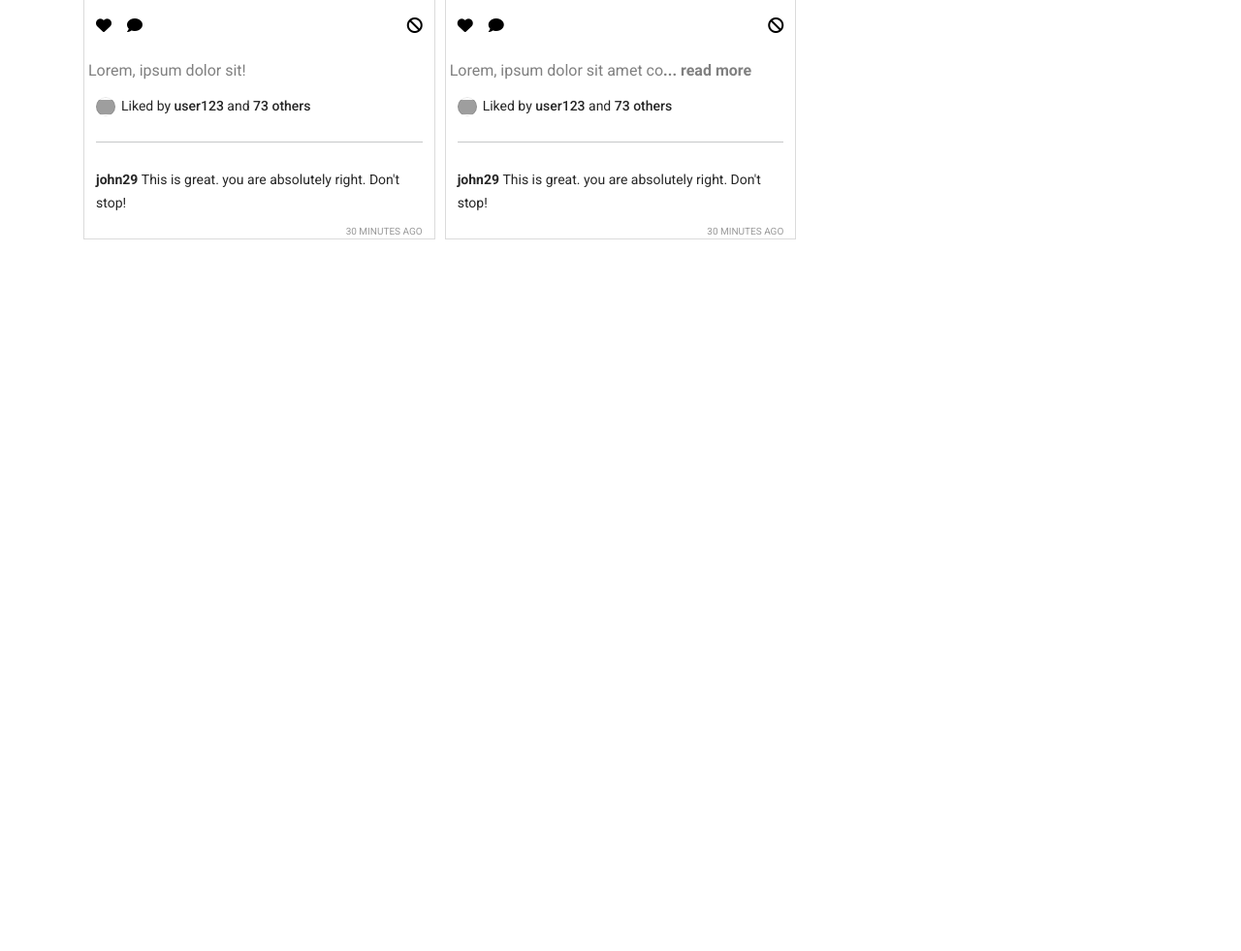
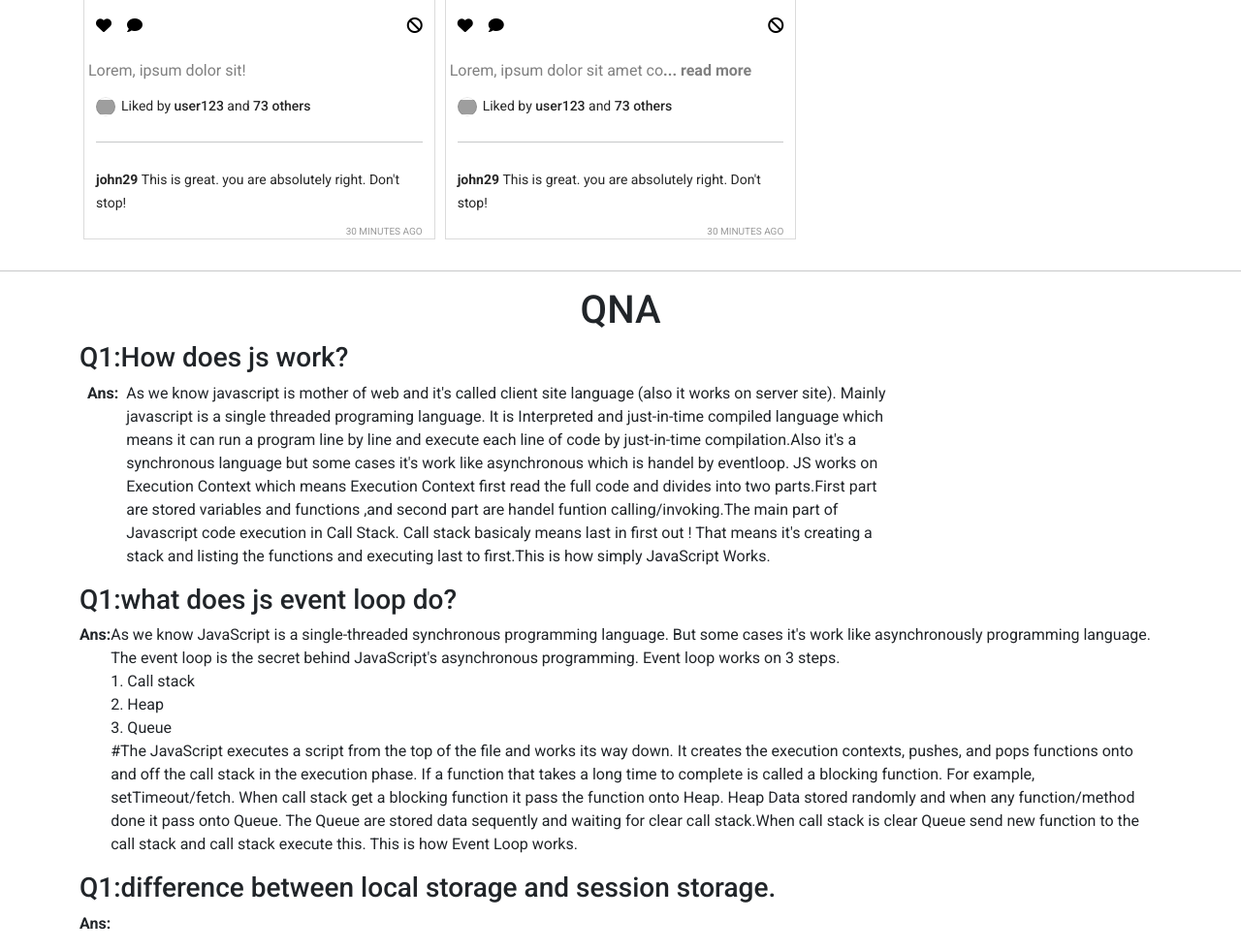
Before and after one commit to najmul009/insta-sohor, a plain HTML site: page index.html in a window 1280 px wide. Shown: the part 1285-2266 px from the top of the page at 97% size. Before the commit the page ends 1548 px from the top, so only its background shows below. Drawn offline with nearby package versions, Linux system fonts and the light colour scheme; grey boxes are pictures that could not be loaded.

Commit message:
QNA section done

```diff
--- a/index.html
+++ b/index.html
@@ -1,5 +1,6 @@
 <!DOCTYPE html>
 <html lang="en">
+
 <head>
     <meta charset="UTF-8" />
     <meta http-equiv="X-UA-Compatible" content="IE=edge" />
@@ -7,49 +8,28 @@
     <title>Insta-Sohor</title>
     <link rel="stylesheet" href="./css/style.css" />
     <!-- Latest compiled and minified CSS -->
-        <link
-            href="https://cdn.jsdelivr.net/npm/bootstrap@5.1.3/dist/css/bootstrap.min.css"
-            rel="stylesheet"
-            integrity="sha384-1BmE4kWBq78iYhFldvKuhfTAU6auU8tT94WrHftjDbrCEXSU1oBoqyl2QvZ6jIW3"
-            crossorigin="anonymous"
-        />
+    <link href="https://cdn.jsdelivr.net/npm/bootstrap@5.1.3/dist/css/bootstrap.min.css" rel="stylesheet"
+        integrity="sha384-1BmE4kWBq78iYhFldvKuhfTAU6auU8tT94WrHftjDbrCEXSU1oBoqyl2QvZ6jIW3" crossorigin="anonymous" />
 
     <!-- google Montserrat  font  -->
     <link rel="preconnect" href="https://fonts.googleapis.com" />
     <link rel="preconnect" href="https://fonts.gstatic.com" crossorigin />
-        <link
-            href="https://fonts.googleapis.com/css2?family=Montserrat:wght@300;400;500&display=swap"
-            rel="stylesheet"
-        />
-        <link
-            rel="stylesheet"
-            href="https://cdnjs.cloudflare.com/ajax/libs/font-awesome/6.0.0/css/all.min.css"
+    <link href="https://fonts.googleapis.com/css2?family=Montserrat:wght@300;400;500&display=swap" rel="stylesheet" />
+    <link rel="stylesheet" href="https://cdnjs.cloudflare.com/ajax/libs/font-awesome/6.0.0/css/all.min.css"
         integrity="sha512-9usAa10IRO0HhonpyAIVpjrylPvoDwiPUiKdWk5t3PyolY1cOd4DSE0Ga+ri4AuTroPR5aQvXU9xC6qOPnzFeg=="
-            crossorigin="anonymous"
-            referrerpolicy="no-referrer"
-        />
+        crossorigin="anonymous" referrerpolicy="no-referrer" />
 </head>
 
 <body>
     <header>
         <nav class="navbar navbar-expand-lg navbar-light bg-light px-5">
             <a class="navbar-brand" href="#">Najmul Insta-Sohor</a>
-                <button
-                    class="navbar-toggler"
-                    type="button"
-                    data-toggle="collapse"
-                    data-target="#navbarSupportedContent"
-                    aria-controls="navbarSupportedContent"
-                    aria-expanded="false"
-                    aria-label="Toggle navigation"
-                >
+            <button class="navbar-toggler" type="button" data-toggle="collapse" data-target="#navbarSupportedContent"
+                aria-controls="navbarSupportedContent" aria-expanded="false" aria-label="Toggle navigation">
                 <span class="navbar-toggler-icon"></span>
             </button>
 
-                <div
-                    class="collapse navbar-collapse justify-content-end"
-                    id="navbarSupportedContent"
-                >
+            <div class="collapse navbar-collapse justify-content-end" id="navbarSupportedContent">
                 <ul class="navbar-nav mr-auto">
                     <li class="nav-link active" role="button" onclick="switchTab( 'posts' )">
                         <i class="fa-solid fa-house"></i>
@@ -77,9 +57,54 @@
             <h1>Reported posts</h1>
         </div>
     </main>
+    <hr>
+    <section class="container">
+        <h1 class="text-center">QNA</h1>
+        <div>
+            <h3>Q1:How does js work?</h3>
+            <p class="d-flex w-75">
+                <strong class="px-2">Ans:</strong>
+                <span> As we know javascript is mother of web and it's called       client site language (also it works on
+                    server site).
+                    Mainly javascript is a single threaded programing language. It is Interpreted and just-in-time
+                    compiled language which means it can run a program line by line and execute each line of code by
+                    just-in-time compilation.Also it's a synchronous language but some cases it's work like asynchronous
+                    which is handel by eventloop. JS works on Execution Context which means Execution Context first read
+                    the full code and divides into two parts.First part are stored variables and functions ,and second
+                    part are handel funtion calling/invoking.The main part of Javascript code execution in Call Stack.
+                    Call stack basicaly means last in first out ! That means it's creating a stack and listing the
+                    functions and executing last to first.This is how simply JavaScript Works.
+                </span>
+            </p>
+        </div>
+        <div>
+            <h3>Q1:what does js event loop do?</h3>
+            <p class="d-flex">
+                <strong>Ans:</strong>
+                <span>As we know JavaScript is a single-threaded synchronous programming language. But some cases it's work like asynchronously programming language. The event loop is the secret behind JavaScript's asynchronous programming. Event loop works on 3 steps.
+                    <br>
+                    1. Call stack
+                    <br>
+                    2. Heap
+                    <br>
+                    3. Queue
+                    <br>
+
+                #The JavaScript  executes a script from the top of the file and works its way down. It creates the execution contexts, pushes, and pops functions onto and off the call stack in the execution phase. If a function that takes a long time to complete is called a blocking function. For example, setTimeout/fetch. When call stack get a blocking function it pass the function onto Heap. Heap Data stored randomly and when any function/method done it pass onto Queue. The Queue are stored data sequently and waiting for clear call stack.When call stack is clear Queue send new function to the call stack and call stack execute this. This is how Event Loop works.
+                </span>
+            </p>
+        </div>
+        <div>
+            <h3>Q1:difference between local storage and session storage.</h3>
+            <p class="d-flex">
+                <strong>Ans:</strong>
+            </p>
+        </div>
+    </section>
     <footer></footer>
 
     <!-- add javascript  file  -->
     <script src="./js/app.js"></script>
 </body>
+
 </html>
```
Lines whose indentation alone changed are shown as unchanged.
